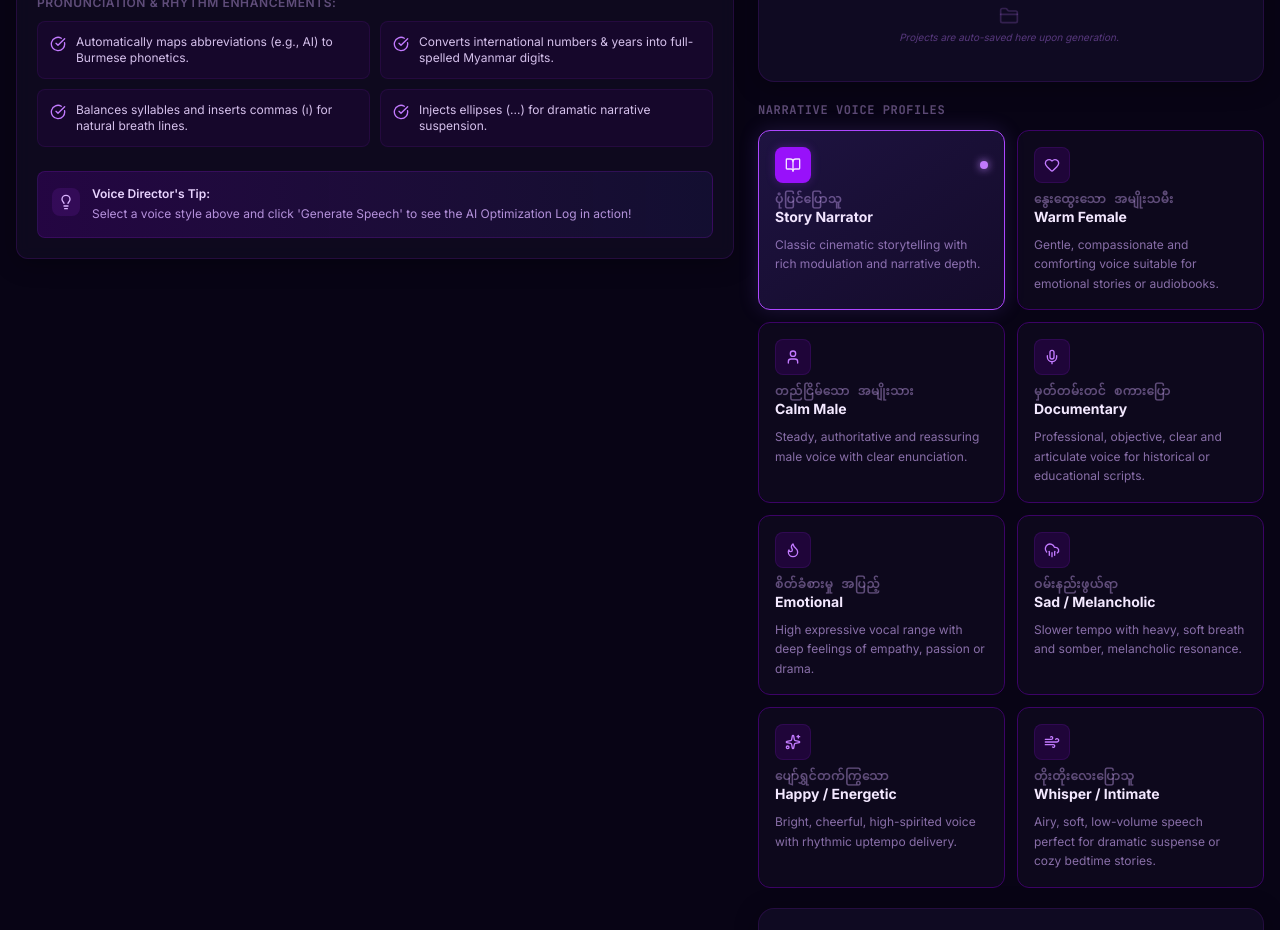
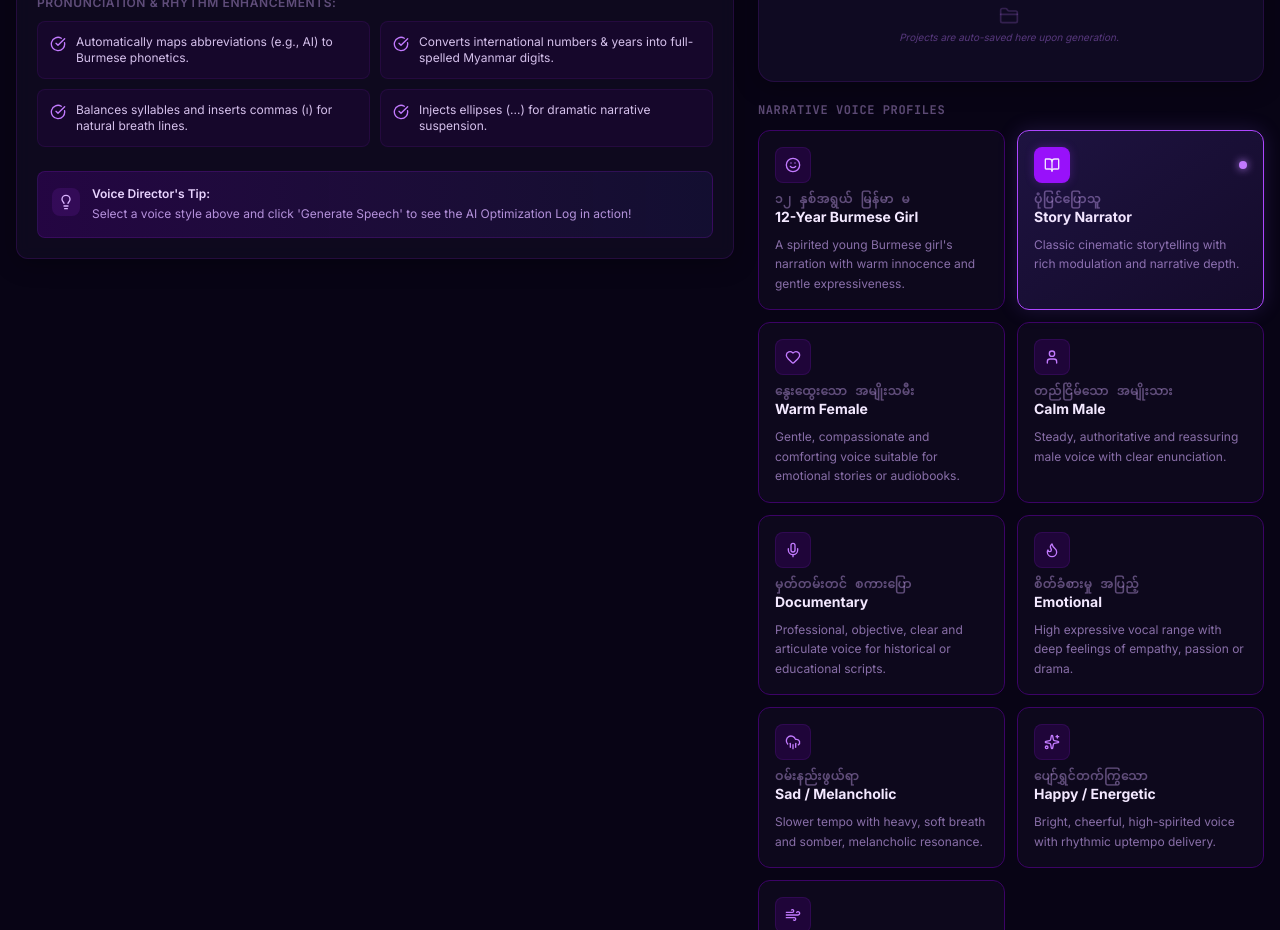
Before and after one commit to kolaminlay22-max/myanmar-ai-story-voice-studio, a React (Vite) app: page / in a window 1280 px wide. Shown: the part 1900-2830 px from the top of the page. Built offline with nearby package versions, Linux system fonts and the light colour scheme.

Commit message:
Add 12-Year Burmese Girl preset

```diff
--- a/src/App.tsx
+++ b/src/App.tsx
@@ -104,6 +104,19 @@ Adult resonance, old woman voice, deep mature female voice, robotic tone, monoto
 const getVoiceDesignPrompt = (presetName: string) => {
   const preset = PROFESSIONAL_VOICE_PRESETS.find((item) => item.id === presetName);
   return preset?.prompt ?? "";
+};
+
+const CHILD_GIRL_VOICE_STYLE: VoiceStyle = {
+  id: "12-year-burmese-girl",
+  name: "12-Year Burmese Girl",
+  burmeseName: "၁၂ နှစ်အရွယ် မြန်မာ မ",
+  description: "A spirited young Burmese girl's narration with warm innocence and gentle expressiveness.",
+  icon: "Smile",
+  defaultVoice: "Puck",
+  defaultSpeed: 1.05,
+  defaultWarmth: 0.85,
+  defaultEmotion: 0.9,
+  promptGuideline: "Speak with youthful warmth, innocent energy, and believable Burmese storytelling style.",
 };
 
 export default function App() {
@@ -963,6 +976,10 @@ export default function App() {
       selectedVoiceName,
       selectedStyle.name,
       selectedVoicePreset,
+      speed,
+      pitch,
+      useSmartNarration,
+      pauseStrength,
       emotionLevel,
       expressiveness,
       voiceWarmth,
@@ -2357,6 +2374,12 @@ export default function App() {
               Narrative Voice Profiles
             </span>
             <div className="grid grid-cols-2 gap-3">
+              <VoiceCard
+                key={CHILD_GIRL_VOICE_STYLE.id}
+                style={CHILD_GIRL_VOICE_STYLE}
+                isSelected={selectedStyle.id === CHILD_GIRL_VOICE_STYLE.id}
+                onSelect={() => handleSelectStyle(CHILD_GIRL_VOICE_STYLE)}
+              />
               {VOICE_STYLES.map((style) => (
                 <VoiceCard
                   key={style.id}
```
Also changed, not shown: package.json (+8 -6 lines), 1 other file (tests, documents, lock files or other folders).
